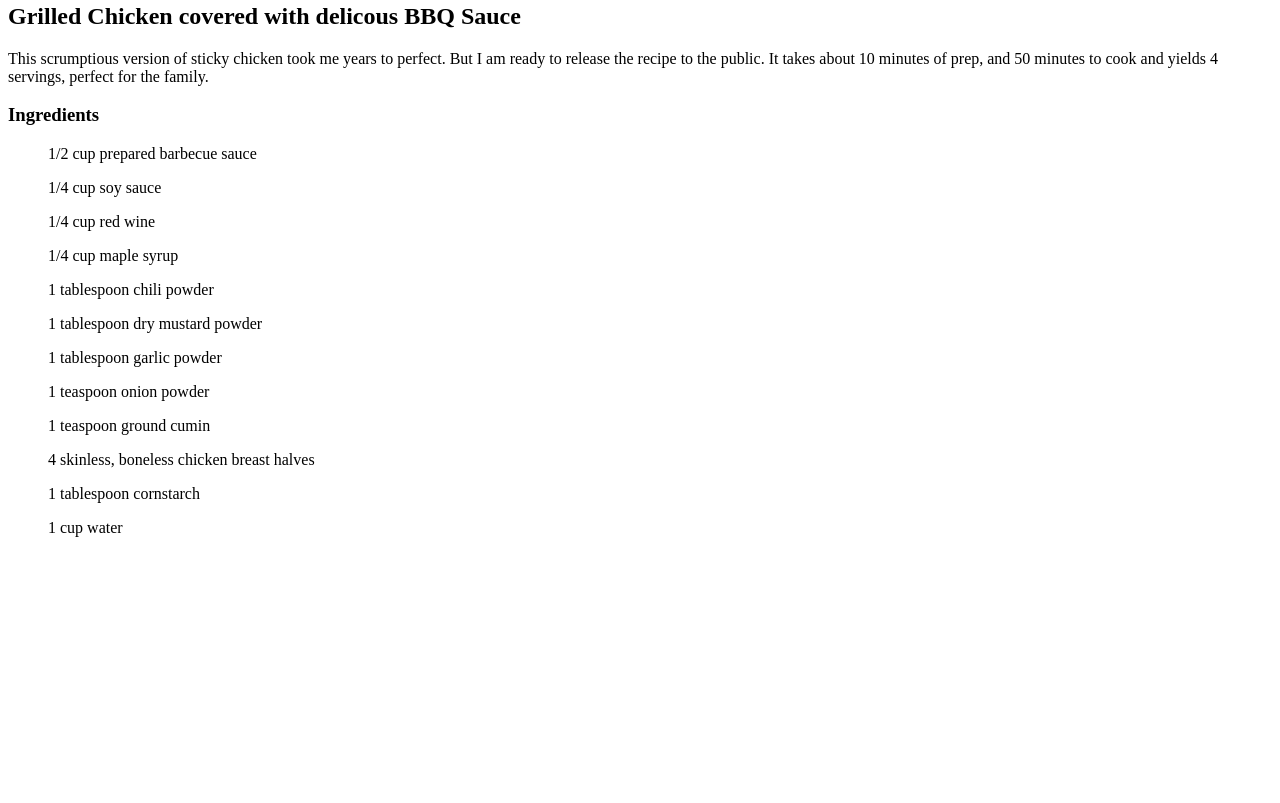
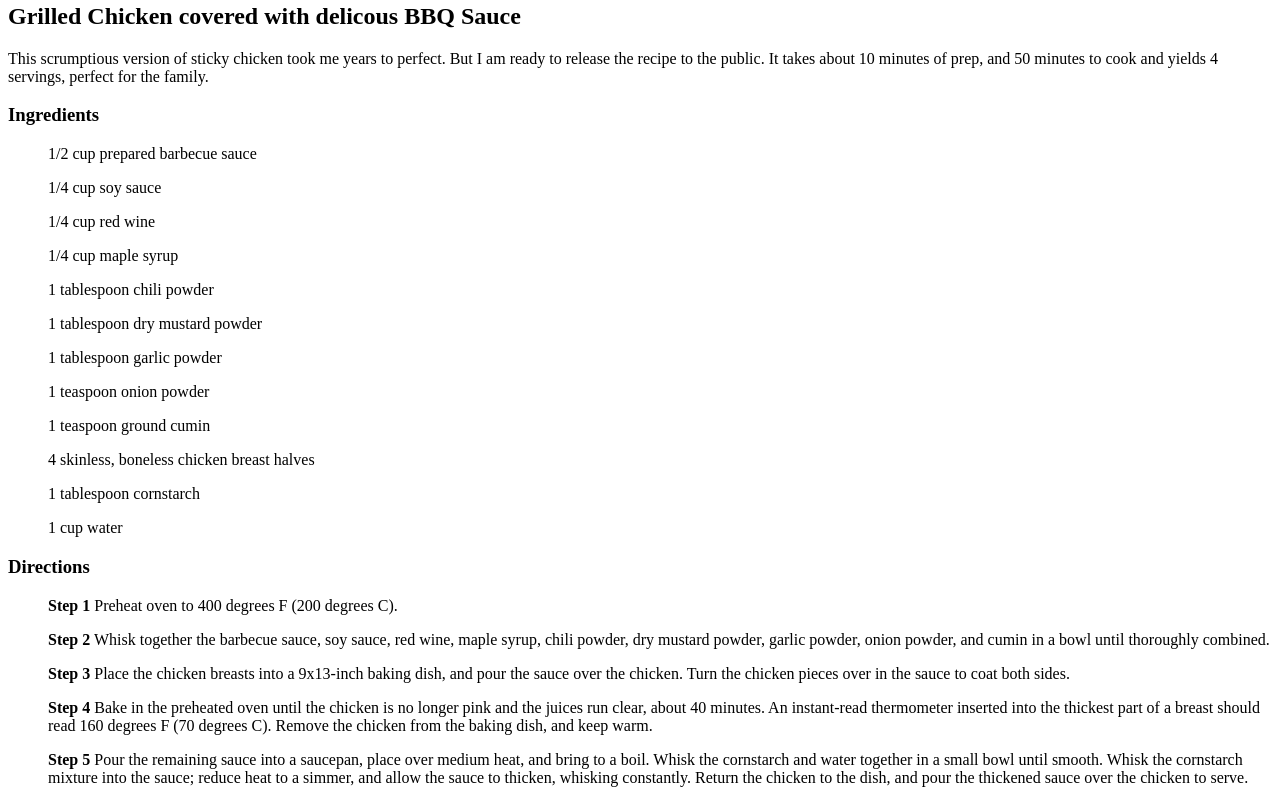
Before and after one commit to BrodyStout17/odin-recipes, a plain HTML site: page recipes/bbq-chicken.html in a window 1280 px wide. Shown: the part 499-1302 px from the top of the page. Before the commit the page ends 1052 px from the top, so only its background shows below. Drawn offline with Linux system fonts and the light colour scheme.

Commit message:
Add directions and steps

```diff
--- a/recipes/bbq-chicken.html
+++ b/recipes/bbq-chicken.html
@@ -26,6 +26,16 @@
     <ul>4 skinless, boneless chicken breast halves</ul>
     <ul>1 tablespoon cornstarch</ul>
     <ul>1 cup water</ul>
+    <h3>Directions</h3>
+    <ol><strong>Step 1</strong> Preheat oven to 400 degrees F (200 degrees C).</ol>
+    <ol><strong>Step 2</strong> Whisk together the barbecue sauce, soy sauce, red wine, maple syrup, chili powder, dry mustard powder, garlic powder, onion powder, and cumin in a bowl until thoroughly combined. </ol>
+    <ol><strong>Step 3</strong> Place the chicken breasts into a 9x13-inch baking dish, and pour the sauce over the chicken. Turn the chicken pieces over in the sauce to coat both sides.
+    </ol>
+    <ol><strong>Step 4</strong> Bake in the preheated oven until the chicken is no longer pink and the juices run clear, about 40 minutes. An instant-read thermometer inserted into the thickest part of a breast should read 160 degrees F (70 degrees C). Remove the chicken from the baking dish, and keep warm.
+    </ol>
+    <ol><strong>Step 5</strong> Pour the remaining sauce into a saucepan, place over medium heat, and bring to a boil. Whisk the cornstarch and water together in a small bowl until smooth. Whisk the cornstarch mixture into the sauce; reduce heat to a simmer, and allow the sauce to thicken, whisking constantly. Return the chicken to the dish, and pour the thickened sauce over the chicken to serve.
+
+    </ol>
 
 </body>
 </html>
```
